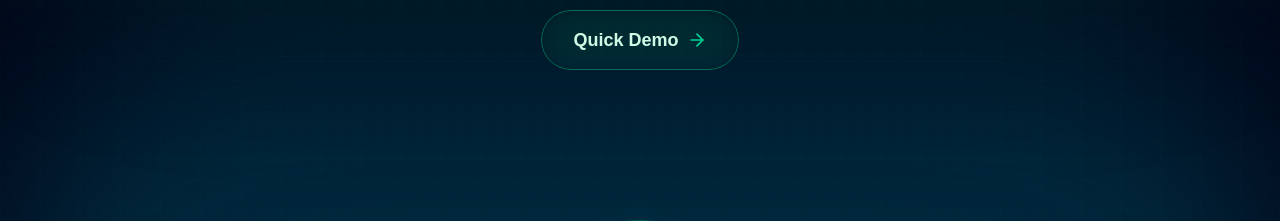
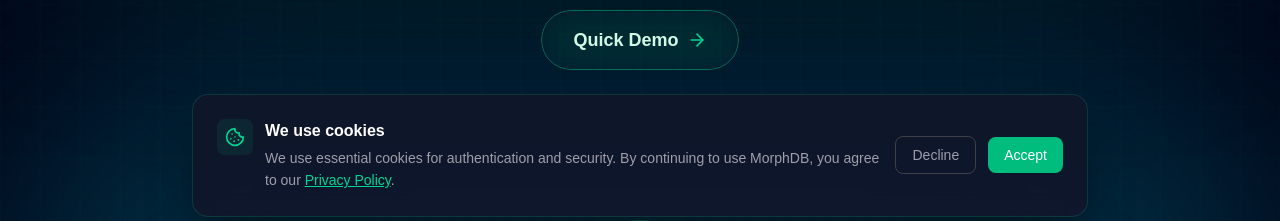
Before and after one commit to codeman403/morphdb, a Next.js app: page / in a window 1280 px wide. Shown: the part 559-780 px from the top of the page. Built offline with nearby package versions, Linux system fonts and the light colour scheme; no server answers.

Commit message:
feat: add cookie consent banner
- Create CookieConsent component with accept/decline options
- Persist user choice in localStorage
- Shows after 1 second delay for better UX
- Links to Privacy Policy page
- Animated entrance/exit with framer-motion

```diff
--- a/src/app/layout.tsx
+++ b/src/app/layout.tsx
@@ -3,6 +3,7 @@ import { Geist, Geist_Mono } from "next/font/google";
 import "./globals.css";
 import SessionManager from "@/components/SessionManager";
 import { Toaster } from "sonner";
+import CookieConsent from "@/components/ui/CookieConsent";
 
 export const dynamic = 'force-dynamic';
 
@@ -34,6 +35,7 @@ export default function RootLayout({
         <Toaster position="top-right" richColors theme="dark" />
         <SessionManager />
         {children}
+        <CookieConsent />
       </body>
     </html>
   );
--- /dev/null
+++ b/src/components/ui/CookieConsent.tsx
@@ -0,0 +1,101 @@
+'use client';
+
+import { useState, useEffect } from 'react';
+import Link from 'next/link';
+import { motion, AnimatePresence } from 'framer-motion';
+import { Cookie, X } from 'lucide-react';
+
+const COOKIE_CONSENT_KEY = 'morphdb-cookie-consent';
+
+type ConsentStatus = 'pending' | 'accepted' | 'declined';
+
+export default function CookieConsent() {
+  const [status, setStatus] = useState<ConsentStatus>('pending');
+  const [isVisible, setIsVisible] = useState(false);
+
+  useEffect(() => {
+    // Check if user has already made a choice
+    const savedConsent = localStorage.getItem(COOKIE_CONSENT_KEY);
+    if (savedConsent === 'accepted' || savedConsent === 'declined') {
+      setStatus(savedConsent as ConsentStatus);
+    } else {
+      // Show banner after a short delay for better UX
+      const timer = setTimeout(() => setIsVisible(true), 1000);
+      return () => clearTimeout(timer);
+    }
+  }, []);
+
+  const handleAccept = () => {
+    localStorage.setItem(COOKIE_CONSENT_KEY, 'accepted');
+    setStatus('accepted');
+    setIsVisible(false);
+  };
+
+  const handleDecline = () => {
+    localStorage.setItem(COOKIE_CONSENT_KEY, 'declined');
+    setStatus('declined');
+    setIsVisible(false);
+  };
+
+  // Don't render if user has already made a choice
+  if (status !== 'pending') return null;
+
+  return (
+    <AnimatePresence>
+      {isVisible && (
+        <motion.div
+          initial={{ y: 100, opacity: 0 }}
+          animate={{ y: 0, opacity: 1 }}
+          exit={{ y: 100, opacity: 0 }}
+          transition={{ type: 'spring', damping: 25, stiffness: 300 }}
+          className="fixed bottom-0 left-0 right-0 z-50 p-4 md:p-6"
+        >
+          <div className="max-w-4xl mx-auto bg-slate-900/95 backdrop-blur-md border border-emerald-500/20 rounded-2xl p-4 md:p-6 shadow-2xl shadow-black/50">
+            <div className="flex flex-col md:flex-row items-start md:items-center gap-4">
+              {/* Icon and Text */}
+              <div className="flex items-start gap-3 flex-1">
+                <div className="p-2 bg-emerald-500/10 rounded-lg shrink-0">
+                  <Cookie className="w-5 h-5 text-emerald-400" />
+                </div>
+                <div>
+                  <h3 className="text-white font-semibold mb-1">We use cookies</h3>
+                  <p className="text-zinc-400 text-sm leading-relaxed">
+                    We use essential cookies for authentication and security. By continuing to use MorphDB, you agree to our{' '}
+                    <Link href="/privacy" className="text-emerald-400 hover:text-emerald-300 underline">
+                      Privacy Policy
+                    </Link>.
+                  </p>
+                </div>
+              </div>
+
+              {/* Buttons */}
+              <div className="flex items-center gap-3 w-full md:w-auto">
+                <button
+                  onClick={handleDecline}
+                  className="flex-1 md:flex-none px-4 py-2 text-sm text-zinc-400 hover:text-white border border-zinc-700 hover:border-zinc-600 rounded-lg transition-colors"
+                >
+                  Decline
+                </button>
+                <button
+                  onClick={handleAccept}
+                  className="flex-1 md:flex-none px-4 py-2 text-sm bg-emerald-500 hover:bg-emerald-600 text-white font-medium rounded-lg transition-colors"
+                >
+                  Accept
+                </button>
+              </div>
+
+              {/* Close button for mobile */}
+              <button
+                onClick={handleDecline}
+                className="absolute top-3 right-3 md:hidden p-1 text-zinc-500 hover:text-white transition-colors"
+                aria-label="Close"
+              >
+                <X className="w-5 h-5" />
+              </button>
+            </div>
+          </div>
+        </motion.div>
+      )}
+    </AnimatePresence>
+  );
+}
```
